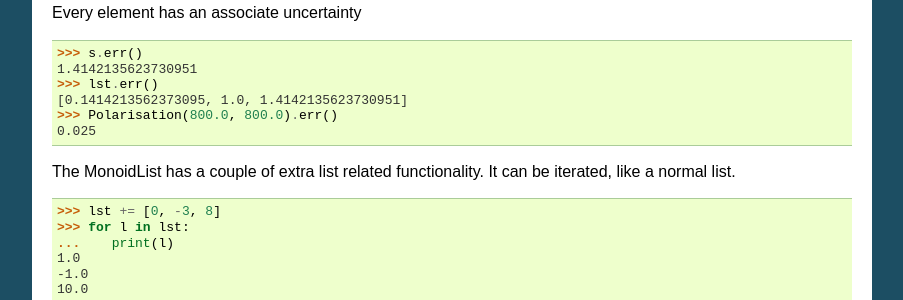
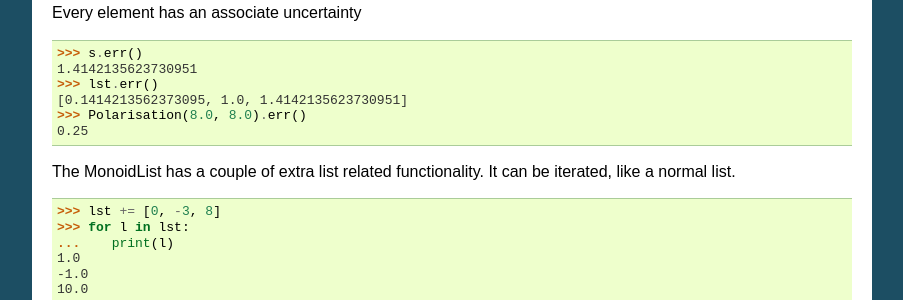
Before and after one commit to PyGenie-Scans/Scans, a Sphinx documentation site: the page built from doc/source/instrument.rst, in a window 1280 px wide and 900 px high, scrolled down 2781 px. Shown: the part 152-452 px from the top of the window, without its empty margins (198-1101 px from the left). Built offline with Sphinx 7.4.7, drawn with Linux system fonts in a browser that asks for light colours.

Commit message:
Change example to get around stupid floating point bug

```diff
--- a/doc/source/instrument.rst
+++ b/doc/source/instrument.rst
@@ -180,8 +180,8 @@ Every element has an associate uncertainty
 1.4142135623730951
 >>> lst.err()
 [0.1414213562373095, 1.0, 1.4142135623730951]
->>> Polarisation(800.0, 800.0).err()
-0.025
+>>> Polarisation(8.0, 8.0).err()
+0.25
 
 The MonoidList has a couple of extra list related functionality.  It
 can be iterated, like a normal list.
```
